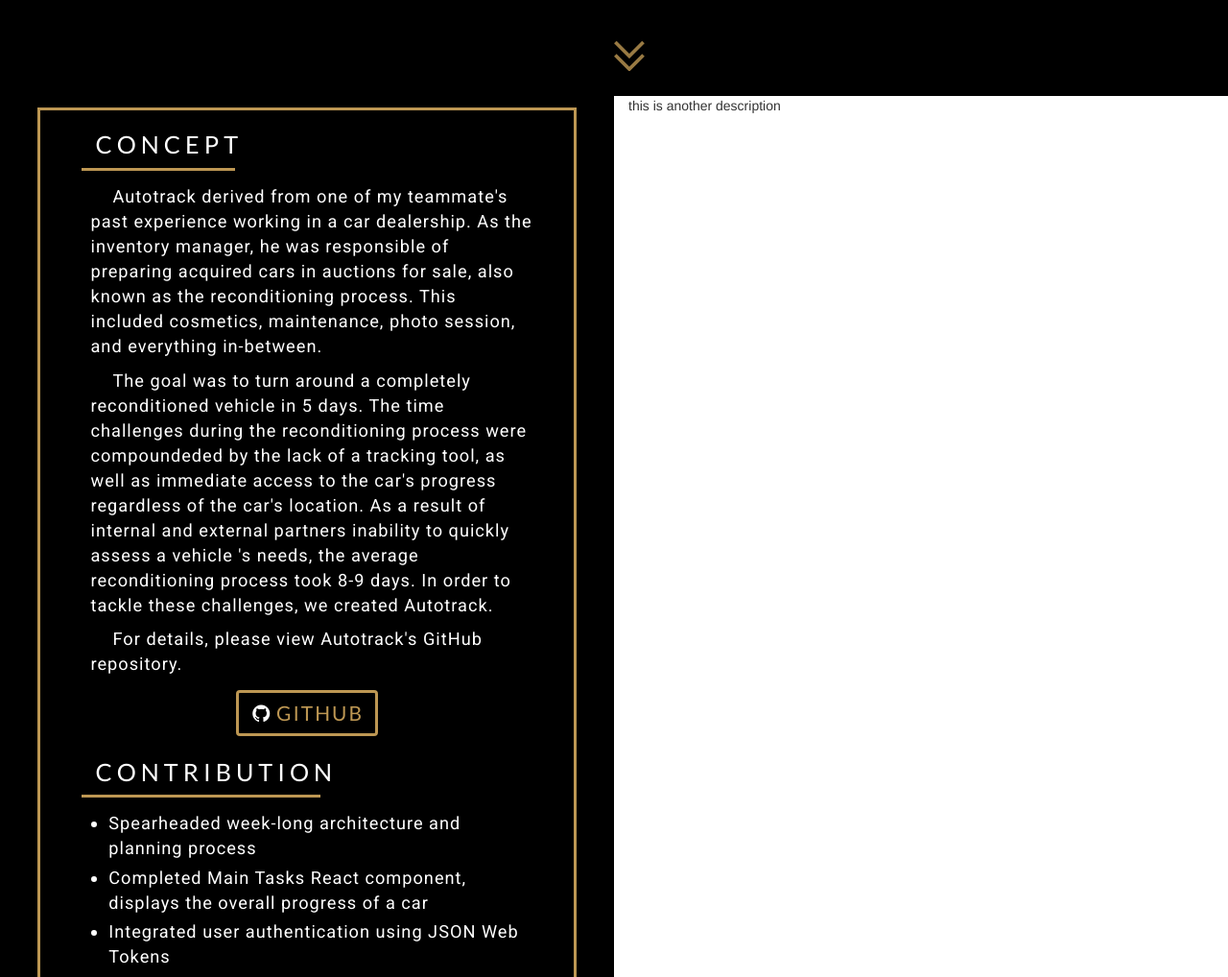
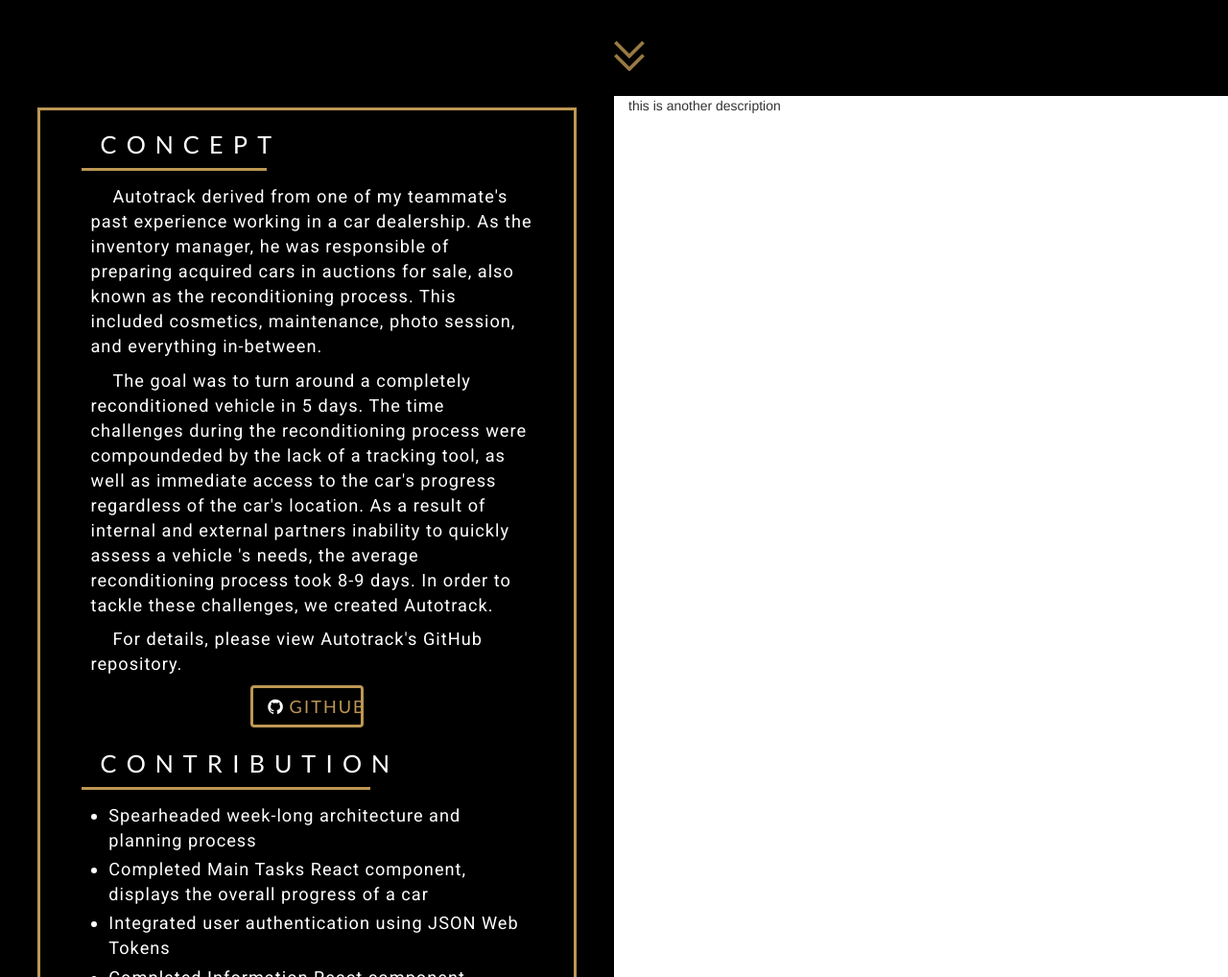
Before and after one commit to jazmin10/portfolio, a plain HTML site: page autotrack.html in a window 1280 px wide. Shown: the part 700-1718 px from the top of the page at 96% size. Drawn offline with nearby package versions, Linux system fonts and the light colour scheme; a web font is replaced by a local one.

Commit message:
corrected .github-btn and concept and contribution title in autotrack.html

```diff
--- a/assets/css/projects.css
+++ b/assets/css/projects.css
@@ -50,8 +50,8 @@
 .project-info h4 {
 	font-family: 'Lato', Open Sans, Arial;
 	font-size: 1.8em;
-	letter-spacing: 5px;
-	padding-left: 5px;
+	letter-spacing: 10px;
+	padding-left: 10px;
 }
 
 .project-info p {
@@ -66,24 +66,21 @@
 .project-info .github-btn {
 	font-family: 'Lato', Open Sans, Arial;
 	letter-spacing: 2px;
-	font-size: 1.5em;
+	font-size: 1.3em;
 	background: transparent;
 	border: solid;
 	border-color: #bd9753;
 	color: #bd9753;
 	margin: 0 auto;
 	margin-top: 3%;
-	display: flex;
-	align-items: center;
+	display: block;
+	margin: 0 auto;
+	width: 25%;
 }
 
 .project-info .github-btn:hover {
 	background: #bd9753;
 	color: #ffffff;
-}
-
-.project-info a:hover {
-	text-decoration: none;
 }
 
 .project-info .github-btn i {
@@ -141,11 +138,11 @@
 
 /* Concept and Contribution */
 #autotrack-project .project-info .concept-title {
-	width: 34%;
+	width: 41%;
 }
 
 #autotrack-project .project-info .contribution-title {
-	width: 53%;
+	width: 64%;
 }
 
 .image {
--- a/autotrack.html
+++ b/autotrack.html
@@ -74,7 +74,7 @@
             <p>The goal was to turn around a completely reconditioned vehicle in 5 days. The time challenges during the reconditioning process were compoundeded by the lack of a tracking tool, as well as immediate access to the car's progress regardless of the car's location. As a result of internal and external partners inability to quickly assess a vehicle
             's needs, the average reconditioning process took 8-9 days. In order to tackle these challenges, we created Autotrack.</p>
             <p>For details, please view Autotrack's GitHub repository.</p>
-            <a><button class="btn github-btn"><i class="fa fa-github fa-fw"></i>GITHUB</button></a>
+            <a class="btn github-btn" href="https://github.com/jazmin10/autotrack" target="_blank"><i class="fa fa-github fa-fw"></i>GITHUB</a>
             <div class="contribution-title">
               <h4>CONTRIBUTION</h4>
             </div>
```
